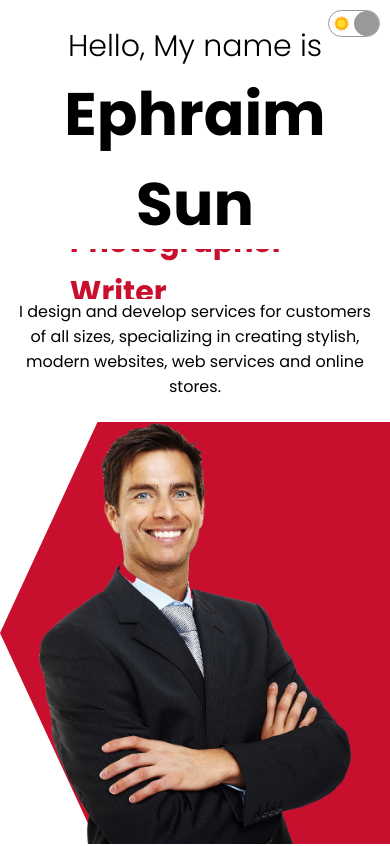
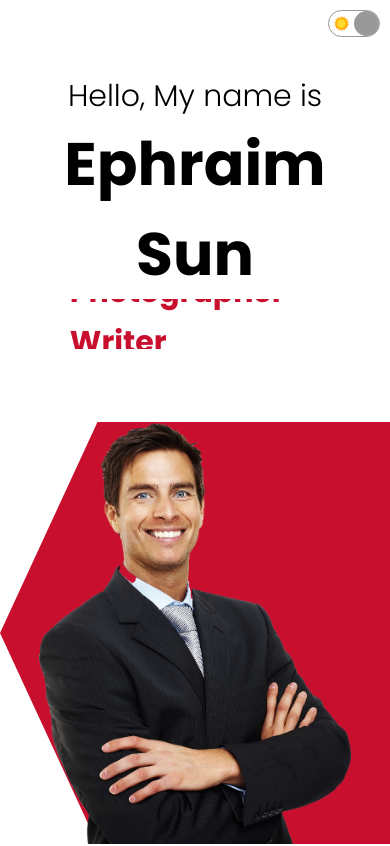
Before and after one commit to ephraim888sun/react-portfokio-website2, a React (Create React App) app: page / in a window 390 px wide. Shown: the top 846 px of the page. Built offline with nearby package versions, Linux system fonts and the light colour scheme.

Commit message:
update intro desc

```diff
--- a/src/components/intro/intro.css
+++ b/src/components/intro/intro.css
@@ -105,6 +105,6 @@
     }
 
     .i-desc {
-        disply: none;
+        display: none;
     }
 }
```
